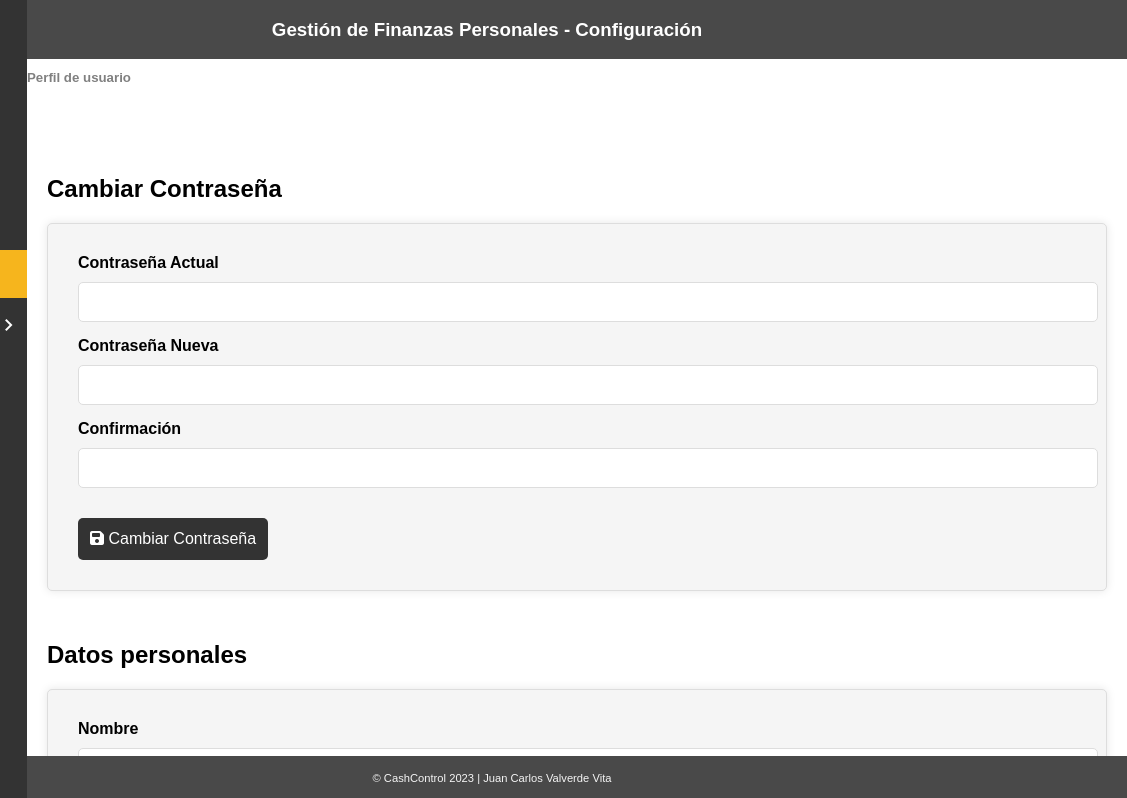
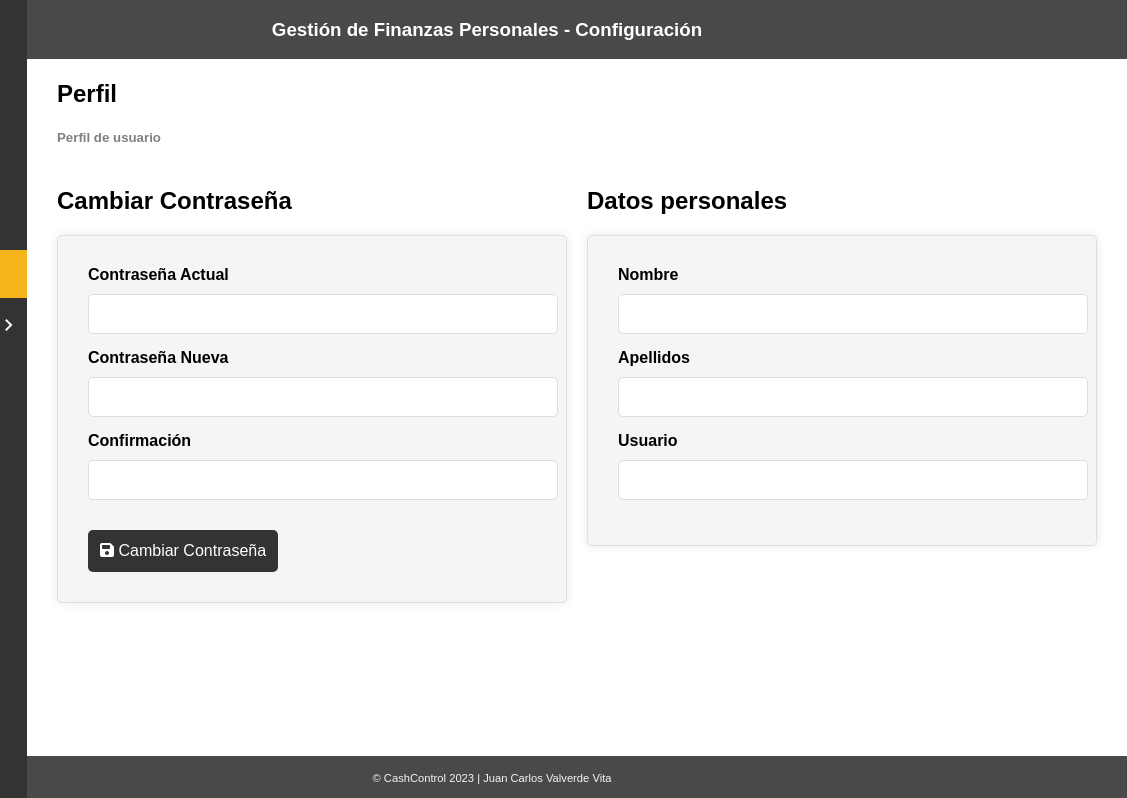
Before and after one commit to Jcvalverde96/cash-control, a plain HTML site: page perfil.html in a window 1280 px wide. Shown: the top 798 px of the page, 153-1280 px from the left. Drawn offline with nearby package versions, Linux system fonts and the light colour scheme; a script that the page names is missing.

Commit message:
Update perfil.css

```diff
--- a/css/perfil.css
+++ b/css/perfil.css
@@ -174,35 +174,44 @@ body {
 /*############################# CONTENIDO #################################*/
 /*#######################################################################*/
 
+.titulos {
+    text-align: left;
+    margin-top: 40px;
+    margin-left: 30px;
+}
 
 /* Estilos para el contenido principal */
 .container {
+    display: flex;
+    justify-content: space-between;
+    align-items: flex-start;
     flex: 1;
-    display: block;
-    justify-content: space-between;
-    align-items: stretch;
-    padding: 20px;
-    margin-top: 50px;
+ /* Permite que los elementos flexibles se envuelvan en una nueva línea si no hay espacio suficiente */
+    margin-left: 30px;
     margin-bottom: 50px;
+    margin-right: 30px;
 
 }
 
 /* Estilo para la sección "content" */
 .content {
+
+    margin-left: 180px;
     transition: margin-left 0.5s;
     padding: 0;
-    margin-left: 180px;
+    margin-top: 40px;
 
 }
 
 
-section {
+/* Estilos para la sección izquierda y derecha */
+.left-section, .right-section {
+    width: calc(50% - 10px);  /* Ancho del 50% con un pequeño espacio entre las secciones */
+    box-sizing: border-box;
+}
 
-    width: 100%;
-    background-color: #f5f5f5;
-    box-shadow: 0 0 10px rgba(0, 0, 0, 0.1);
-
-
+h5{
+    color: grey;
 }
 
 /* Estilo para el formulario de filtro */
```
